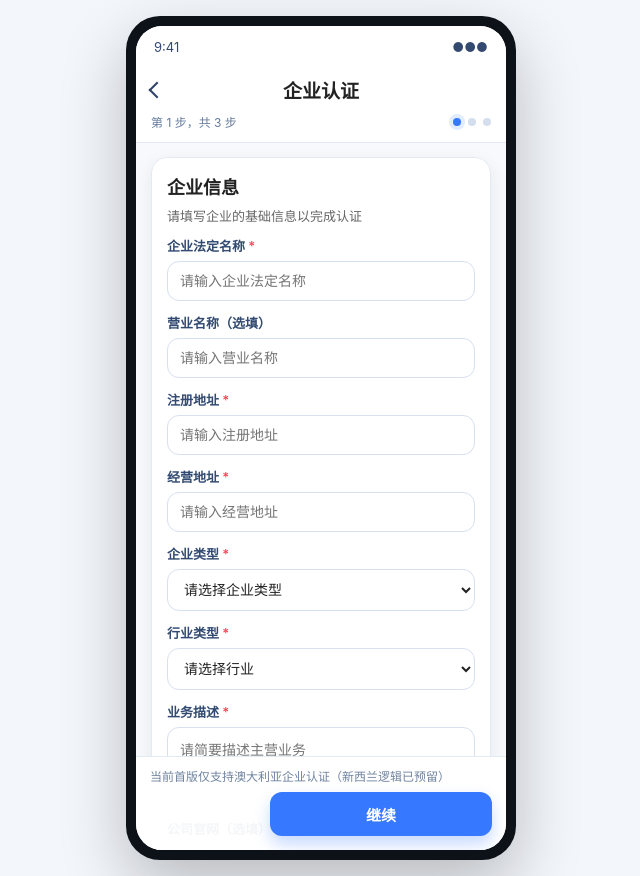
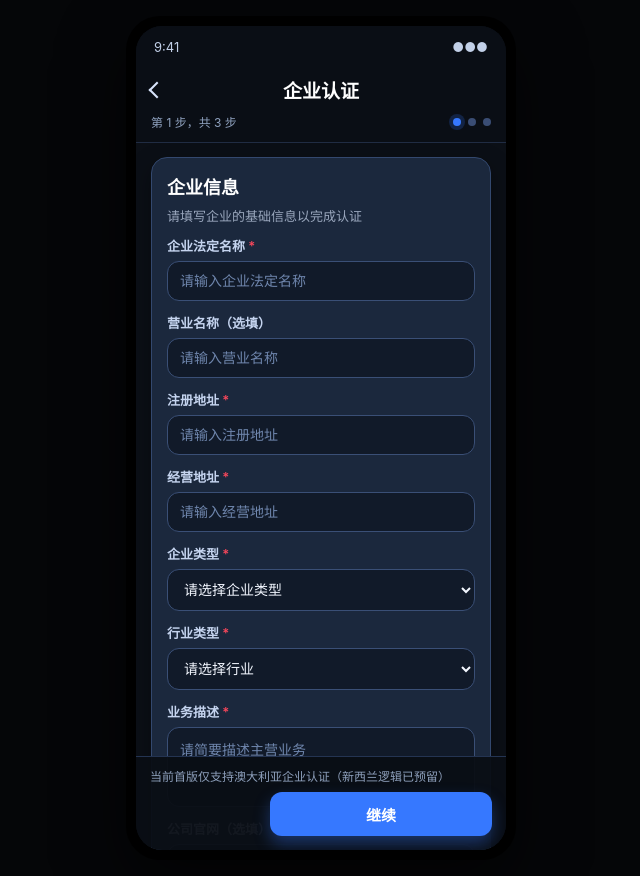
Before and after one commit to gonghoyeeee/11111, a plain HTML site: page index.html in a window 1280 px wide. Shown: the whole page, without its empty margins (319-959 px from the left). Drawn offline with Linux system fonts and the light colour scheme.

Commit message:
Apply GEX dark theme to enterprise certification flow

```diff
--- a/index.html
+++ b/index.html
@@ -6,50 +6,52 @@
   <title>企业认证</title>
   <style>
     :root{
-      --primary:#3678FF;--danger:#F6475B;--ok:#1AC16C;--bg:#f3f6fb;--phone:#f7f9fc;
-      --text:#222222;--text2:#666666;--line:#e4eaf3;--card:#ffffff;--card2:#f9fbff;
-      --shadow:0 6px 18px rgba(29,43,61,.08);--radius:16px;
+      --primary:#3678FF;--danger:#F6475B;--ok:#1AC16C;--bg:#050608;--phone:#0b0f16;
+      --text:#F4F6FB;--text2:#9aa7bd;--line:#33486E;--card:#1B283D;--card2:#162338;
+      --shadow:0 8px 22px rgba(0,0,0,.35);--radius:16px;
     }
     *{box-sizing:border-box}body{margin:0;background:var(--bg);font-family:"PingFang SC","Microsoft YaHei",Inter,sans-serif;color:var(--text);min-height:100vh;display:grid;place-items:center;padding:16px}
-    .shell{width:390px;height:844px;border-radius:34px;background:#0d1118;padding:10px;box-shadow:0 26px 66px rgba(0,0,0,.24)}
+    .shell{width:390px;height:844px;border-radius:34px;background:#000;padding:10px;box-shadow:0 26px 66px rgba(0,0,0,.55)}
     .screen{height:100%;border-radius:26px;background:var(--phone);display:flex;flex-direction:column;overflow:hidden;position:relative}
-    .status{height:42px;background:#fff;display:flex;align-items:center;justify-content:space-between;padding:0 18px;font-size:13px;color:#33496f;flex-shrink:0}
-    .header{background:#fff;border-bottom:1px solid var(--line);padding:8px 15px 12px;flex-shrink:0}
-    .head-row{display:grid;grid-template-columns:24px 1fr 24px;align-items:center}.back{width:12px;height:12px;border-left:2px solid #2f4367;border-bottom:2px solid #2f4367;transform:rotate(45deg)}
-    .title{margin:0;text-align:center;font-size:19px;font-weight:700}
+    .status{height:42px;background:#0a0e15;display:flex;align-items:center;justify-content:space-between;padding:0 18px;font-size:13px;color:#c2d0e8;flex-shrink:0}
+    .header{background:#0a0e15;border-bottom:1px solid #202c43;padding:8px 15px 12px;flex-shrink:0}
+    .head-row{display:grid;grid-template-columns:24px 1fr 24px;align-items:center}.back{width:12px;height:12px;border-left:2px solid #d8e4fb;border-bottom:2px solid #d8e4fb;transform:rotate(45deg)}
+    .title{margin:0;text-align:center;font-size:19px;font-weight:700;color:#fff}
     .progress{margin-top:10px;display:flex;justify-content:space-between;align-items:center}
-    .progress span{font-size:12px;color:#667c9e}.dots{display:flex;gap:7px}.dot{width:8px;height:8px;border-radius:50%;background:#d4deed}.dot.active{background:var(--primary);box-shadow:0 0 0 4px rgba(54,120,255,.14)}
+    .progress span{font-size:12px;color:#8ea0bd}.dots{display:flex;gap:7px}.dot{width:8px;height:8px;border-radius:50%;background:#3a4d74}.dot.active{background:var(--primary);box-shadow:0 0 0 4px rgba(54,120,255,.2)}
 
     .content{flex:1;overflow:auto;padding:14px 15px 118px}.step{display:none}.step.active{display:block}
     .card{background:var(--card);border:1px solid var(--line);border-radius:var(--radius);box-shadow:var(--shadow);padding:15px;margin-bottom:12px}
-    .card h3{margin:0 0 8px;font-size:18px}.sub{margin:0 0 10px;color:var(--text2);font-size:13px;line-height:1.45}
+    .card h3{margin:0 0 8px;font-size:18px;color:#fff}.sub{margin:0 0 10px;color:var(--text2);font-size:13px;line-height:1.45}
 
-    .field{display:flex;flex-direction:column;gap:6px;margin-bottom:12px}label{font-size:13px;color:#334b72;font-weight:600}.req::after{content:" *";color:var(--danger)}
-    input,select,textarea{width:100%;border:1px solid #d7e0ee;border-radius:12px;background:#fff;padding:11px 12px;font-size:14px;outline:none;color:var(--text)}
+    .field{display:flex;flex-direction:column;gap:6px;margin-bottom:12px}label{font-size:13px;font-weight:600;color:#c5d4ef}
+    .req::after{content:" *";color:var(--danger)}
+    input,select,textarea{width:100%;border:1px solid #3a4f76;border-radius:12px;background:#111a29;padding:11px 12px;font-size:14px;outline:none;color:#f3f7ff}
+    input::placeholder,textarea::placeholder{color:#6f86ad}
     textarea{min-height:80px;resize:vertical}
-    input:focus,select:focus,textarea:focus{border-color:var(--primary);box-shadow:0 0 0 3px rgba(54,120,255,.12)}
-    .error{display:none;color:var(--danger);font-size:12px}.field.invalid .error,.error.show{display:block}
+    input:focus,select:focus,textarea:focus{border-color:var(--primary);box-shadow:0 0 0 3px rgba(54,120,255,.16)}
+    .error{display:none;color:#ff8897;font-size:12px}.field.invalid .error,.error.show{display:block}
 
-    .section{background:var(--card2);border:1px solid #dde6f3;border-radius:14px;padding:12px;margin-top:12px}
-    .section h4{margin:0 0 8px;font-size:14px;color:#21375d}
+    .section{background:var(--card2);border:1px solid #2f4468;border-radius:14px;padding:12px;margin-top:12px}
+    .section h4{margin:0 0 8px;font-size:14px;color:#e1ebff}
 
-    .person-card{background:#fff;border:1px solid #dbe5f3;border-radius:12px;padding:12px;margin-bottom:10px}
-    .person-card h5{margin:0 0 8px;font-size:14px;color:#273f68}
-    .hint{display:none;font-size:12px;color:#a16207;background:#fff5e6;border:1px solid #f8d5a2;border-radius:8px;padding:4px 8px}
+    .person-card{background:#1a2a42;border:1px solid #38517a;border-radius:12px;padding:12px;margin-bottom:10px}
+    .person-card h5{margin:0 0 8px;font-size:14px;color:#e7efff}
+    .hint{display:none;font-size:12px;color:#ffd08c;background:#3c2b10;border:1px solid #c0802f;border-radius:8px;padding:4px 8px}
 
-    .check{display:flex;align-items:flex-start;gap:8px;font-size:13px;color:#35507a;margin:8px 0}.check input{width:16px;height:16px;margin-top:2px}
-    .summary{display:grid;grid-template-columns:110px 1fr;gap:8px 10px;font-size:13px}.summary b{color:#6580aa;font-weight:600}
-    .risk{border:1px solid #f0c27b;background:#fff7e8;color:#9a5d00;border-radius:12px;padding:12px;line-height:1.45}
+    .check{display:flex;align-items:flex-start;gap:8px;font-size:13px;color:#c8d7f1;margin:8px 0}.check input{width:16px;height:16px;margin-top:2px}
+    .summary{display:grid;grid-template-columns:110px 1fr;gap:8px 10px;font-size:13px;color:#e5edff}.summary b{color:#9fb6da;font-weight:600}
+    .risk{border:1px solid #f0c27b;background:#3e2d11;color:#ffdca8;border-radius:12px;padding:12px;line-height:1.45}
     .hidden{display:none!important}
 
-    .result-badge{display:inline-block;padding:4px 10px;border-radius:999px;background:#eaf1ff;color:#245ed4;font-size:12px;font-weight:700}
+    .result-badge{display:inline-block;padding:4px 10px;border-radius:999px;background:#203a67;color:#8fbcff;font-size:12px;font-weight:700}
 
-    .bottom{position:absolute;left:0;right:0;bottom:0;background:rgba(255,255,255,.95);border-top:1px solid var(--line);padding:10px 14px calc(14px + env(safe-area-inset-bottom))}
-    .tip{font-size:12px;color:#6f839f;margin-bottom:8px}.actions{display:grid;grid-template-columns:110px 1fr;gap:10px}
-    button{height:44px;border:0;border-radius:12px;font-size:15px;font-weight:700;cursor:pointer}.btn-back{background:#eef2f7;color:#496185}.btn-next{background:var(--primary);color:#fff;box-shadow:0 8px 16px rgba(54,120,255,.28)}
+    .bottom{position:absolute;left:0;right:0;bottom:0;background:rgba(10,14,21,.95);border-top:1px solid #243452;padding:10px 14px calc(14px + env(safe-area-inset-bottom))}
+    .tip{font-size:12px;color:#8ea0bc;margin-bottom:8px}.actions{display:grid;grid-template-columns:110px 1fr;gap:10px}
+    button{height:44px;border:0;border-radius:12px;font-size:15px;font-weight:700;cursor:pointer}.btn-back{background:#3F4042;color:#d8dfeb}.btn-next{background:var(--primary);color:#fff;box-shadow:0 8px 16px rgba(54,120,255,.35)}
 
     @media (max-width:440px){body{padding:0}.shell{width:100vw;height:100vh;border-radius:0;padding:0}.screen{border-radius:0}}
-  </style>
+</style>
 </head>
 <body>
   <div class="shell">
```
